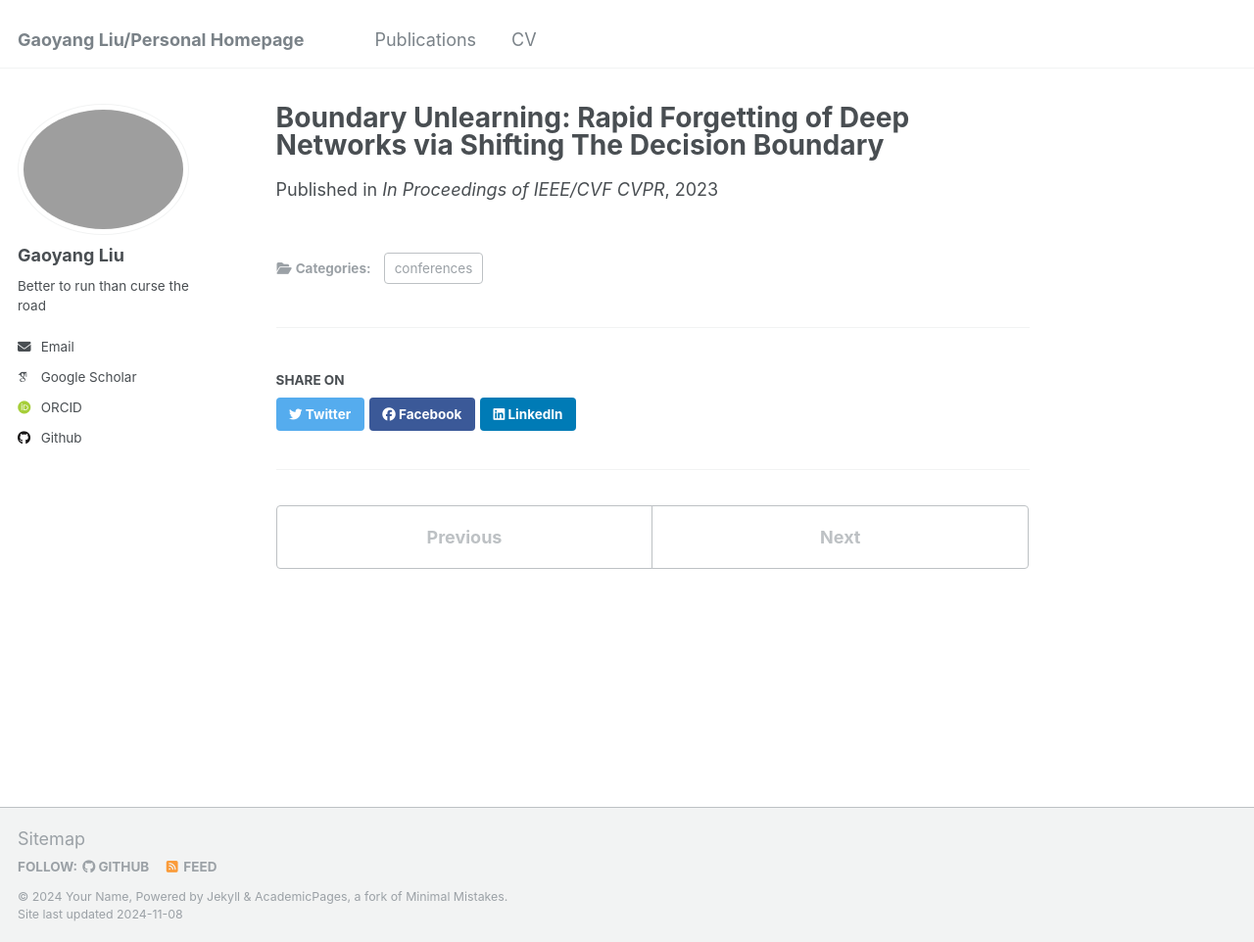
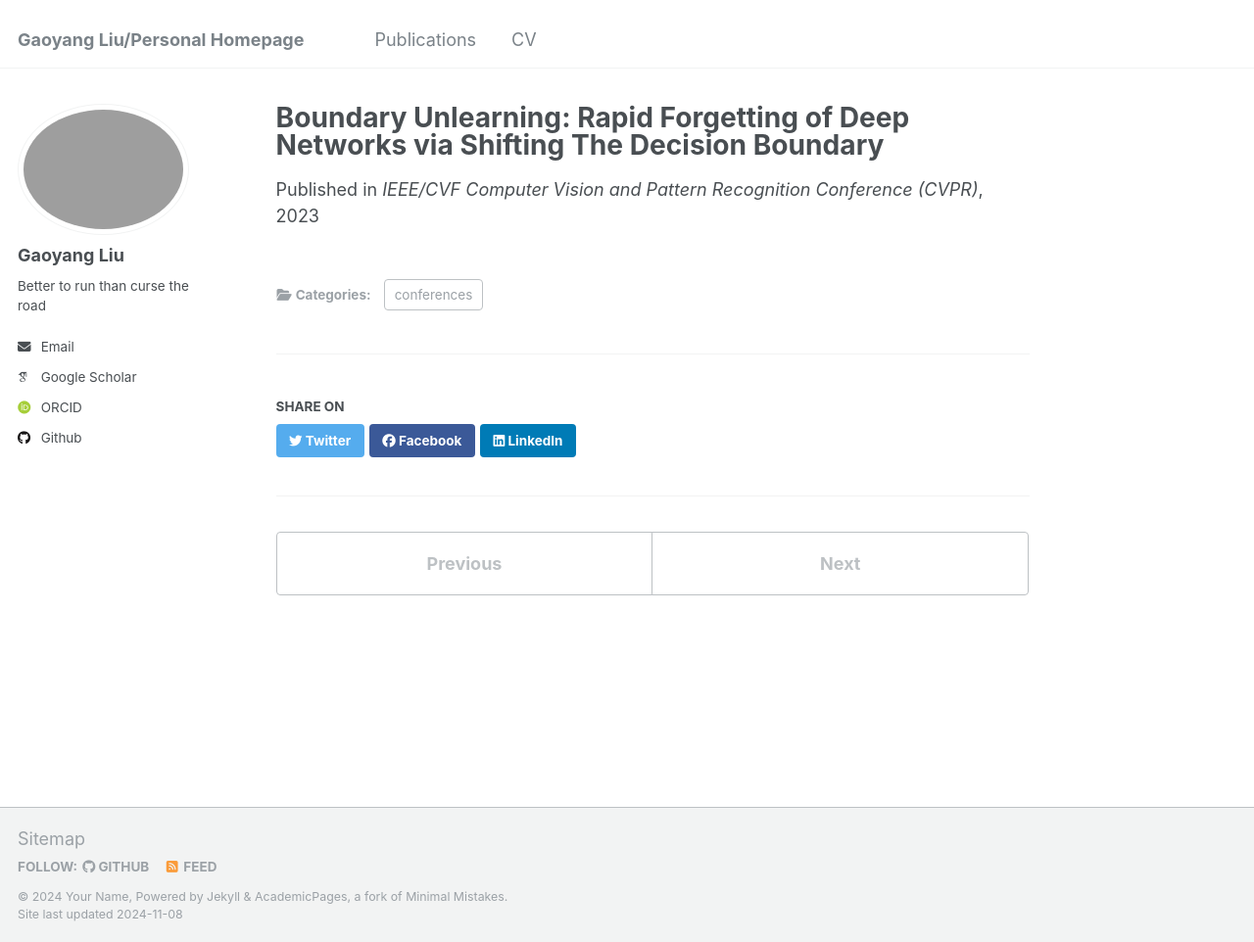
Before and after one commit to gyliu1991/gyliu1991.github.io, a Jekyll site: the page built from _publications/2023-06-18-Boundary-Unlearning.md, in a window 1280 px wide and 962 px high. Shown: the whole window at 98% size. Built offline with Jekyll 4.4.1, drawn with Linux system fonts in a browser that asks for light colours; some web fonts are replaced.

Commit message:
Update 2023-06-18-Boundary-Unlearning.md

```diff
--- a/_publications/2023-06-18-Boundary-Unlearning.md
+++ b/_publications/2023-06-18-Boundary-Unlearning.md
@@ -5,6 +5,6 @@ category: conferences
 permalink: /publication/2023-06-18-Boundary-Unlearning
 excerpt: 'Min Chen, Weizhuo Gao, Gaoyang Liu, Kai Peng, Chen Wang'
 date: 2023-06-18
-venue: 'In Proceedings of IEEE/CVF CVPR'
+venue: 'IEEE/CVF Computer Vision and Pattern Recognition Conference (CVPR)'
 paperurl: 'https://openaccess.thecvf.com/content/CVPR2023/html/Chen_Boundary_Unlearning_Rapid_Forgetting_of_Deep_Networks_via_Shifting_the_CVPR_2023_paper.html'
 ---
```
